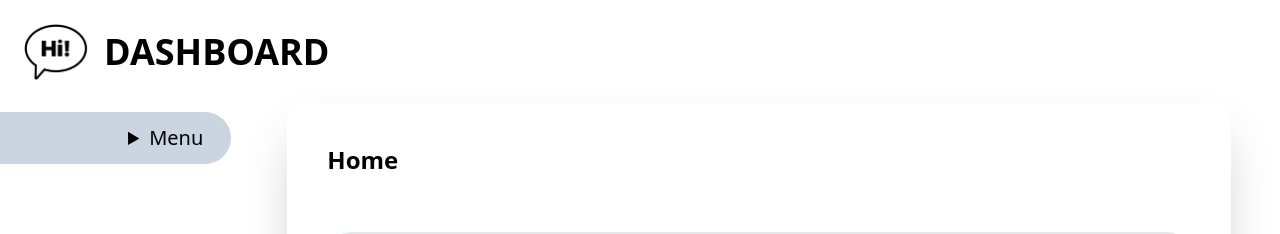
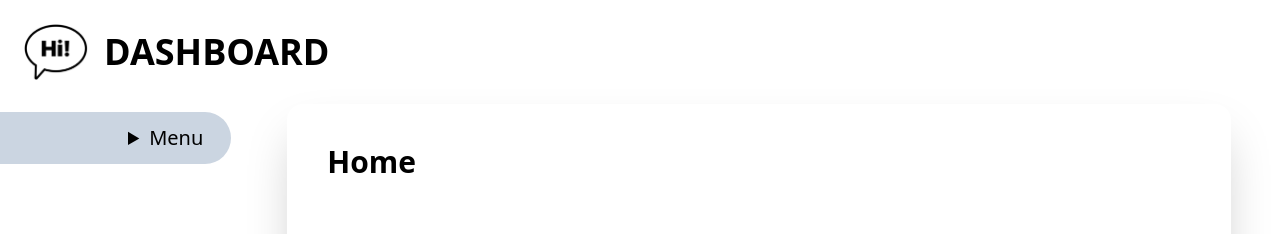
Before and after one commit to elimc/HelloDear, a Vue app in the folder dashboard/: page / in a window 1280 px wide. Shown: the top 234 px of the page. Built offline with nearby package versions, Linux system fonts and the light colour scheme.

Commit message:
Increased title size

```diff
--- a/dashboard/src/components/Card.vue
+++ b/dashboard/src/components/Card.vue
@@ -1,7 +1,7 @@
 <template>
   <div class="w-full">
     <div class="flex flex-col rounded-2xl p-5 sm:p-10 shadow-2xl">
-      <h1 class="text-2xl font-extrabold mb-4">{{ title }}</h1>
+      <h1 class="text-3xl font-extrabold mb-4">{{ title }}</h1>
       <slot></slot>
     </div>
   </div>
```
